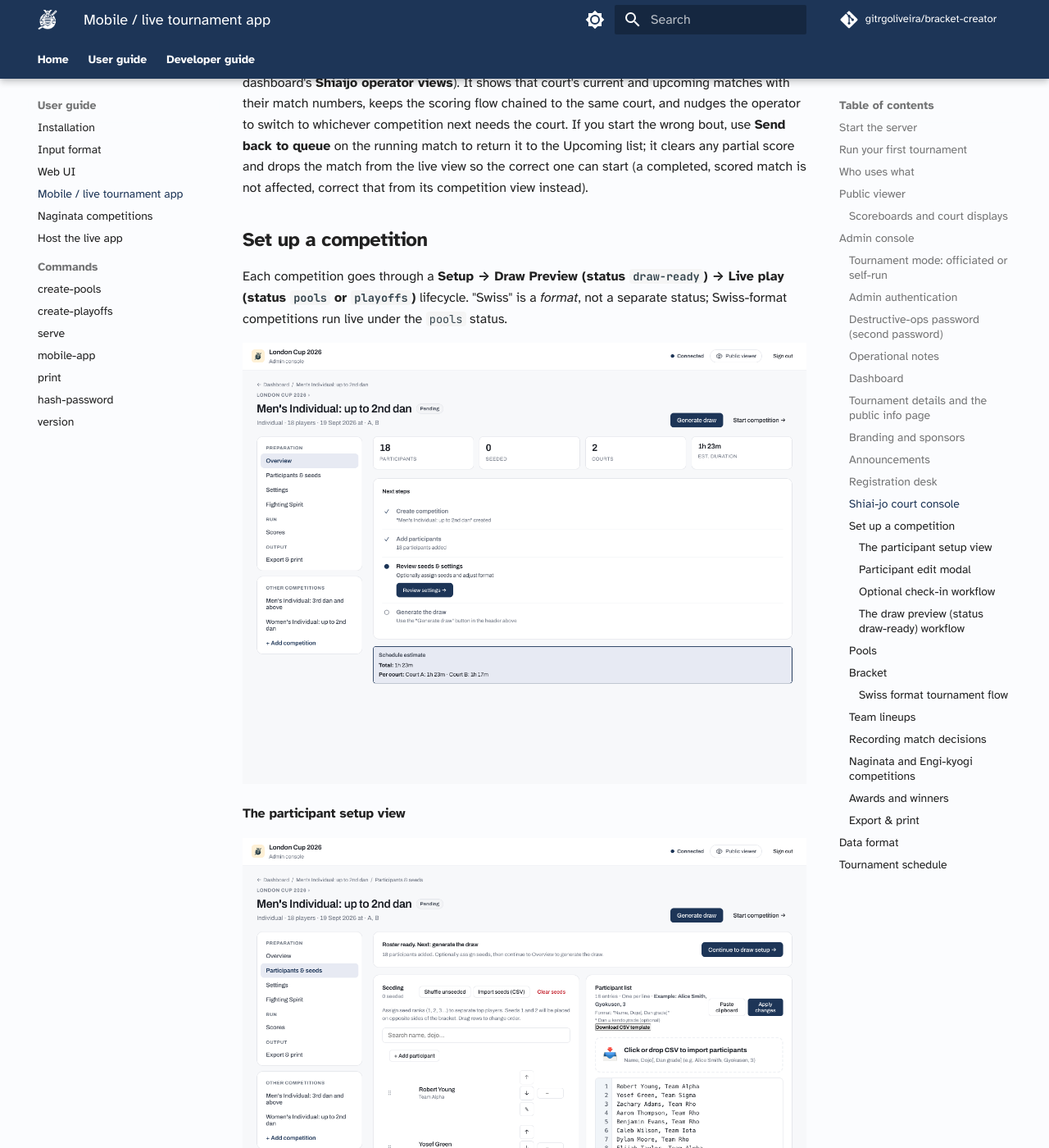
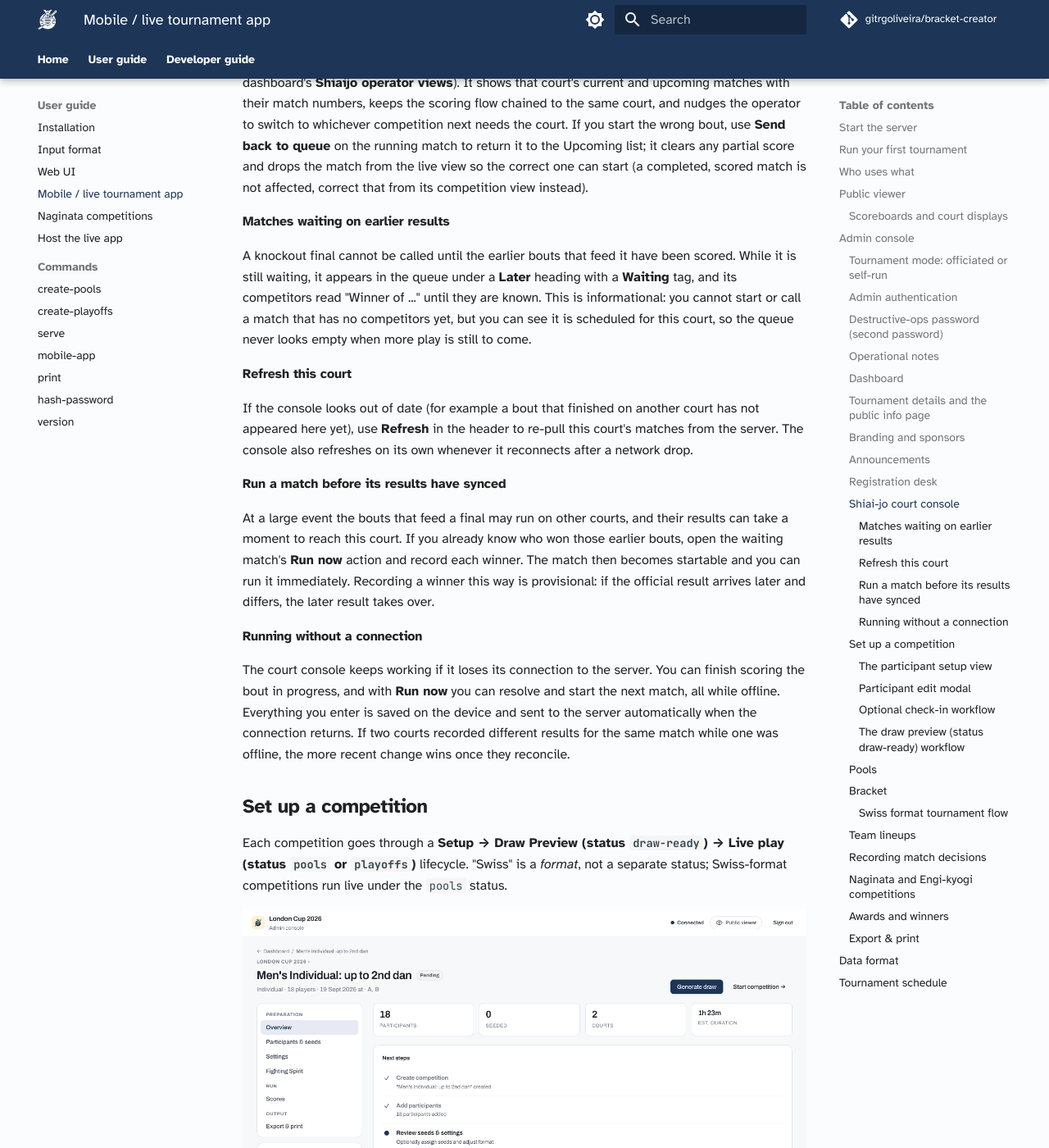
Before and after one commit to gitrgoliveira/bracket-creator, an MkDocs documentation site: the page built from docs/user-guide/mobile-app.md, in a window 1280 px wide and 1400 px high, scrolled down 13776 px. Shown: the whole window at 82% size. Built offline with MkDocs 1.6.1 and Material for MkDocs 9.7.7, drawn with Linux system fonts in a browser that asks for light colours; comment, search, counter and statistics services are not loaded.

Commit message:
docs(mp-y3nk): document pending finals, refresh, run-now, and offline console
Add four subsections to the Shiai-jo court console guide: matches waiting on
earlier results (the "Later" queue row), Refresh this court, running a match
before its feeder results have synced (Run now), and running without a
connection with timestamp reconciliation on reconnect.

Co-Authored-By: Claude Opus 4.8 <noreply@anthropic.com>

```diff
--- a/docs/user-guide/mobile-app.md
+++ b/docs/user-guide/mobile-app.md
@@ -224,6 +224,22 @@ The **Registration desk** (opened from the dashboard) is a cross-competition che
 
 Each court has a dedicated operator console at `/admin/shiaijo/<court>` (linked from the dashboard's **Shiaijo operator views**). It shows that court's current and upcoming matches with their match numbers, keeps the scoring flow chained to the same court, and nudges the operator to switch to whichever competition next needs the court. If you start the wrong bout, use **Send back to queue** on the running match to return it to the Upcoming list; it clears any partial score and drops the match from the live view so the correct one can start (a completed, scored match is not affected, correct that from its competition view instead).
 
+#### Matches waiting on earlier results
+
+A knockout final cannot be called until the earlier bouts that feed it have been scored. While it is still waiting, it appears in the queue under a **Later** heading with a **Waiting** tag, and its competitors read "Winner of ..." until they are known. This is informational: you cannot start or call a match that has no competitors yet, but you can see it is scheduled for this court, so the queue never looks empty when more play is still to come.
+
+#### Refresh this court
+
+If the console looks out of date (for example a bout that finished on another court has not appeared here yet), use **Refresh** in the header to re-pull this court's matches from the server. The console also refreshes on its own whenever it reconnects after a network drop.
+
+#### Run a match before its results have synced
+
+At a large event the bouts that feed a final may run on other courts, and their results can take a moment to reach this court. If you already know who won those earlier bouts, open the waiting match's **Run now** action and record each winner. The match then becomes startable and you can run it immediately. Recording a winner this way is provisional: if the official result arrives later and differs, the later result takes over.
+
+#### Running without a connection
+
+The court console keeps working if it loses its connection to the server. You can finish scoring the bout in progress, and with **Run now** you can resolve and start the next match, all while offline. Everything you enter is saved on the device and sent to the server automatically when the connection returns. If two courts recorded different results for the same match while one was offline, the more recent change wins once they reconcile.
+
 ### Set up a competition
 
 Each competition goes through a **Setup → Draw Preview (status `draw-ready`) → Live play (status `pools` or `playoffs`)** lifecycle. "Swiss" is a *format*, not a separate status; Swiss-format competitions run live under the `pools` status.
```
